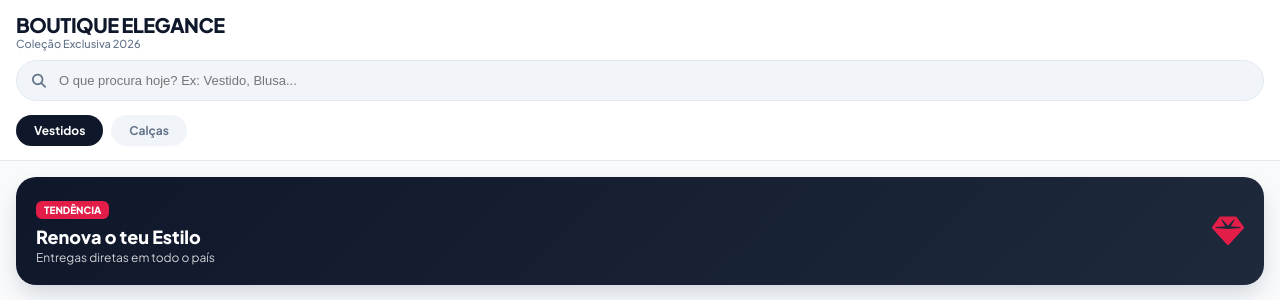
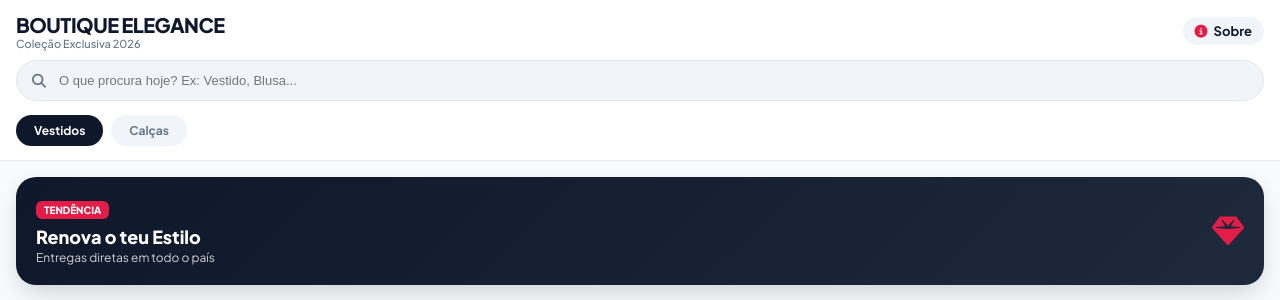
Before and after one commit to FSavel/fashion-store, a Flask app: page / in a window 1280 px wide. Shown: the top 300 px of the page. Run offline with Flask 3, Linux system fonts and the light colour scheme.

Commit message:
Update loja.html

```diff
--- a/templates/loja.html
+++ b/templates/loja.html
@@ -412,6 +412,11 @@
             <h1 class="brand-title">Boutique Elegance</h1>
             <p class="brand-subtitle">Coleção Exclusiva 2026</p>
         </div>
+
+        <!-- BOTÃO SOBRE NÓS ADICIONADO AQUI -->
+        <a href="/sobre" style="color: var(--primary); text-decoration: none; font-size: 13px; font-weight: 700; display: flex; align-items: center; gap: 6px; background: #f1f5f9; padding: 6px 12px; border-radius: 20px;">
+            <i class="fa-solid fa-circle-info" style="color: var(--accent);"></i> Sobre
+        </a>
     </div>
 
     <!-- Pesquisa -->
```
